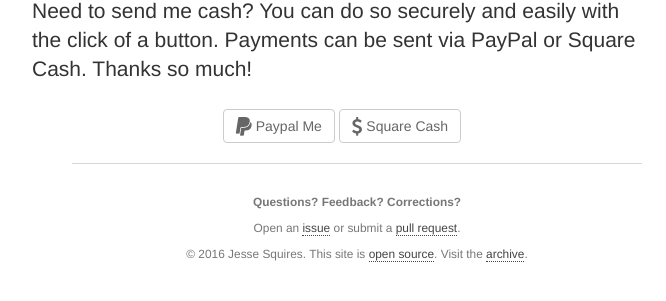
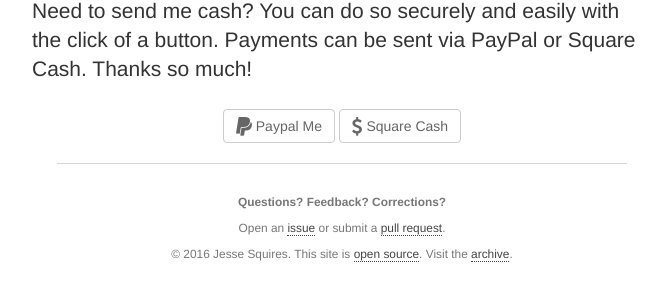
Before and after one commit to jessesquires/jessesquires.com, a Jekyll site: the page built from pay.html, in a window 1280 px wide. Shown: the part 375-676 px from the top of the page, without its empty margins (298-964 px from the left). Built offline with Jekyll 4.4.1, drawn with Linux system fonts in a browser that asks for light colours.

Commit message:
fix some layout issues

```diff
--- a/pay.html
+++ b/pay.html
@@ -7,12 +7,12 @@
    <div><h1 class="text-center">Pay</h1><br/></div>
    <div class="col-sm-8 col-sm-offset-2 col-md-8 col-md-offset-2">
       <p class="lead">Need to send me cash? You can do so securely and easily with the click of a button. Payments can be sent via PayPal or Square Cash. Thanks so much!</p>
+   </div> <!-- col-->
+</div> <!-- row -->
 
-      <div class="row">
-      <div class="col-md-12 col-sm-12 col-xs-12 center">
-         <a class="btn btn-default" href="https://www.paypal.me/jessesquires" target="_blank"><i class="fa fa-lg fa-paypal" aria-hidden="true"></i> Paypal Me</a>
-         <a class="btn btn-default" href="https://cash.me/$jsq" target="_blank"><i class="fa fa-lg fa-usd" aria-hidden="true"></i> Square Cash</a>
-      </div> <!-- col -->
-   </div> <!-- row -->
-
+<div class="row">
+   <div class="col-md-12 col-sm-12 col-xs-12 center">
+      <a class="btn btn-default" href="https://www.paypal.me/jessesquires" target="_blank"><i class="fa fa-lg fa-paypal" aria-hidden="true"></i> Paypal Me</a>
+      <a class="btn btn-default" href="https://cash.me/$jsq" target="_blank"><i class="fa fa-lg fa-usd" aria-hidden="true"></i> Square Cash</a>
+   </div> <!-- col -->
 </div> <!-- row -->
```
